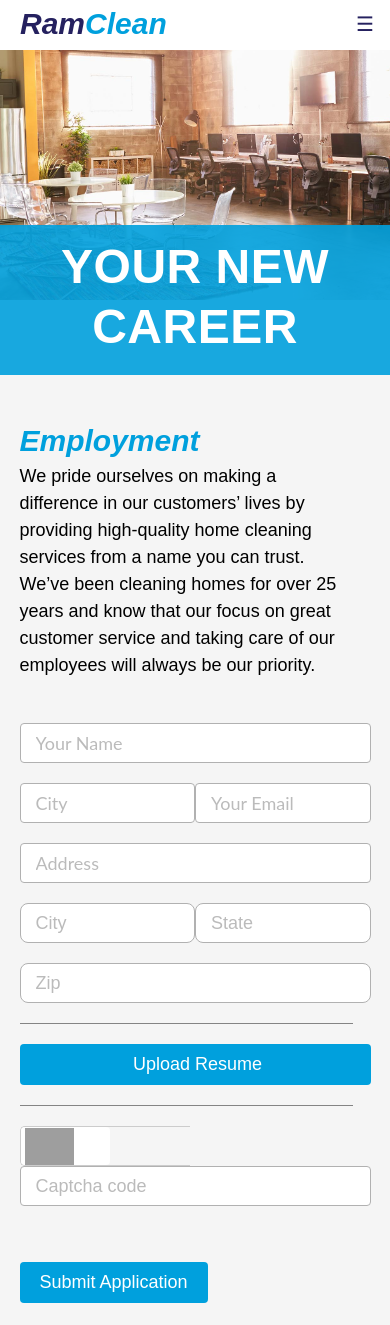
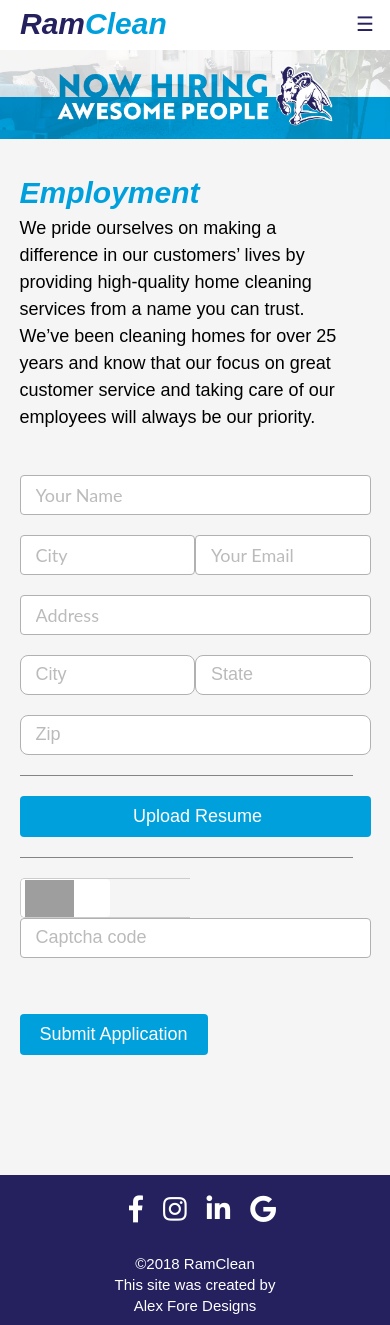
Before and after one commit to alx4567/ramclean, a PHP site: page /employment.php in a window 390 px wide. Shown: the part 75-1400 px from the top of the page. Run offline with PHP 8.4, Linux system fonts and the light colour scheme; some libraries are stand-ins or nearby versions; some web fonts are replaced; grey boxes are pictures that could not be loaded.

Commit message:
changed employment banner

```diff
--- a/assets/employment.css
+++ b/assets/employment.css
@@ -5,18 +5,15 @@
 }
 
 .request-banner {
-    width: 100%; height: 400px;
-    background-image: url("../img/chooseUs-banner.jpg");
-    background-size: cover;
-    background-repeat: no-repeat;
-    background-position: center;
+    width: 100%; height: auto;
+    margin: 0 auto;
     z-index: -2;
 }
 
 .blue-box {
     width: 100%; height: 200px;
     min-width: 720px;
-    margin: 300px 0 0;
+    margin: 30px 0 0;
     background-color: rgba(0, 160, 221, 0.9);
 }
 
@@ -58,7 +55,7 @@ h1 {
     display: flex;
     justify-content: space-between;
 
-    margin-top: 175px;
+    margin-top: 50px;
 }
 
 .request-text-container {
@@ -157,6 +154,7 @@ input[type="text"], input[type="email"] {
 
 
 @media screen and (max-width: 1050px) {
+
     .content, .request-container {
         margin-top: 0;
     }
@@ -216,7 +214,8 @@ input[type="text"], input[type="email"] {
 
 @media screen and (max-width: 575px) {
     .request-banner {
-        height: 300px;
+        margin-top: 50px;
+        background-position: center;
     }
 
     .banner-text {
@@ -235,7 +234,7 @@ input[type="text"], input[type="email"] {
     }
 
     .request-main-container {
-        margin-top:125px;
+        margin-top:30px;
     }
 
     .city-state-container, .zip-phone-container,
--- a/employment.php
+++ b/employment.php
@@ -9,11 +9,14 @@
 <div class="request-container">
 
     <section class="request-banner">
+        <!--
         <div class="blue-box"></div>
         <div class="banner-text">
             <h1>YOUR NEW<br>CAREER</h1>
             <img src="img/ramclean-logo-banner.png" alt="RamClean logo" class="banner-title-logo" />
         </div>
+        -->
+        <img src="img/employment-banner.jpg" style="width: 100%;"/>
     </section> <!-- res-banner -->
 
 
--- a/includes/header.php
+++ b/includes/header.php
@@ -47,6 +47,17 @@
 
         gtag('config', 'UA-119956093-1');
     </script>
+    <!-- Global site tag (gtag.js) - Google AdWords: 961567445 -->
+    <script async src="https://www.googletagmanager.com/gtag/js?id=AW-961567445"></script>
+    <script>
+        window.dataLayer = window.dataLayer || [];
+        function gtag(){dataLayer.push(arguments);}
+        gtag('js', new Date());
+
+        gtag('config', 'AW-961567445');
+    </script>
+
+
 
     <!-- Google Pixel for remarketing -->
     <!-- Global site tag (gtag.js) - AdWords: 961567445 -->
```
Also changed, not shown: img/PSDs/employment-banner.jpg (added), img/employment-banner.jpg (added), 1 other file.
